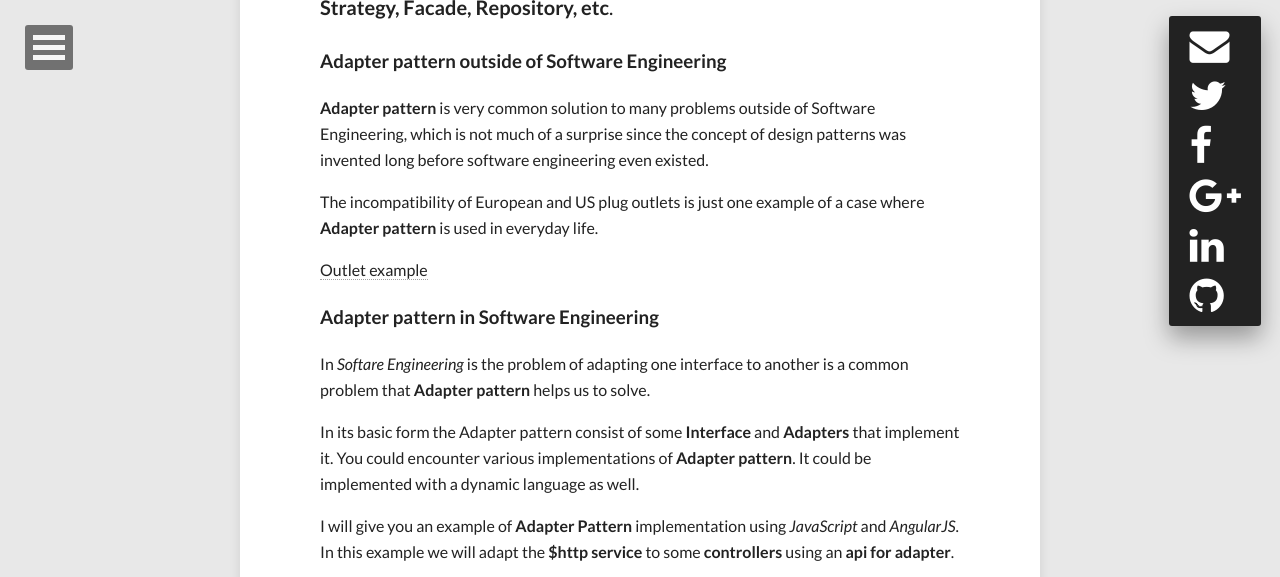
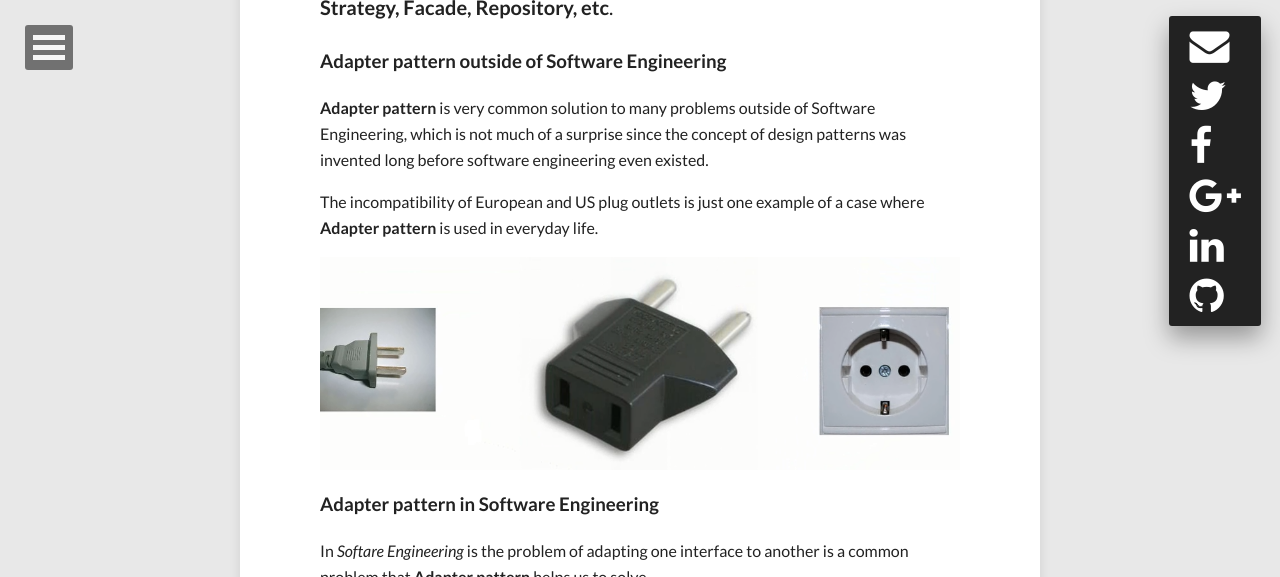
Before and after one commit to itanev/itanev.github.io, a Jekyll site: the page built from _posts/2014-10-04-adapter-pattern.md, in a window 1280 px wide and 900 px high, scrolled down 630 px, cut to the strip 0-577 px from the top of the window. Built offline with Jekyll 4.4.1, drawn with Linux system fonts in a browser that asks for light colours; nearby versions of some CDN libraries; comment, search, counter and statistics services are not loaded.

Commit message:
Correction to the markdown

```diff
--- a/_posts/2014-10-04-adapter-pattern.md
+++ b/_posts/2014-10-04-adapter-pattern.md
@@ -19,7 +19,7 @@ This design pattern is very common in software engineering. It gives the bases o
 
 The incompatibility of European and US plug outlets is just one example of a case where **Adapter pattern** is used in everyday life.
 
-[Outlet example]("http://itanev.github.io/images/AdapterPatternArticle/outletDiagram.png")
+![Outlet example](http://itanev.github.io/images/AdapterPatternArticle/outletDiagram.png)
 
 ### Adapter pattern in Software Engineering
 
```
